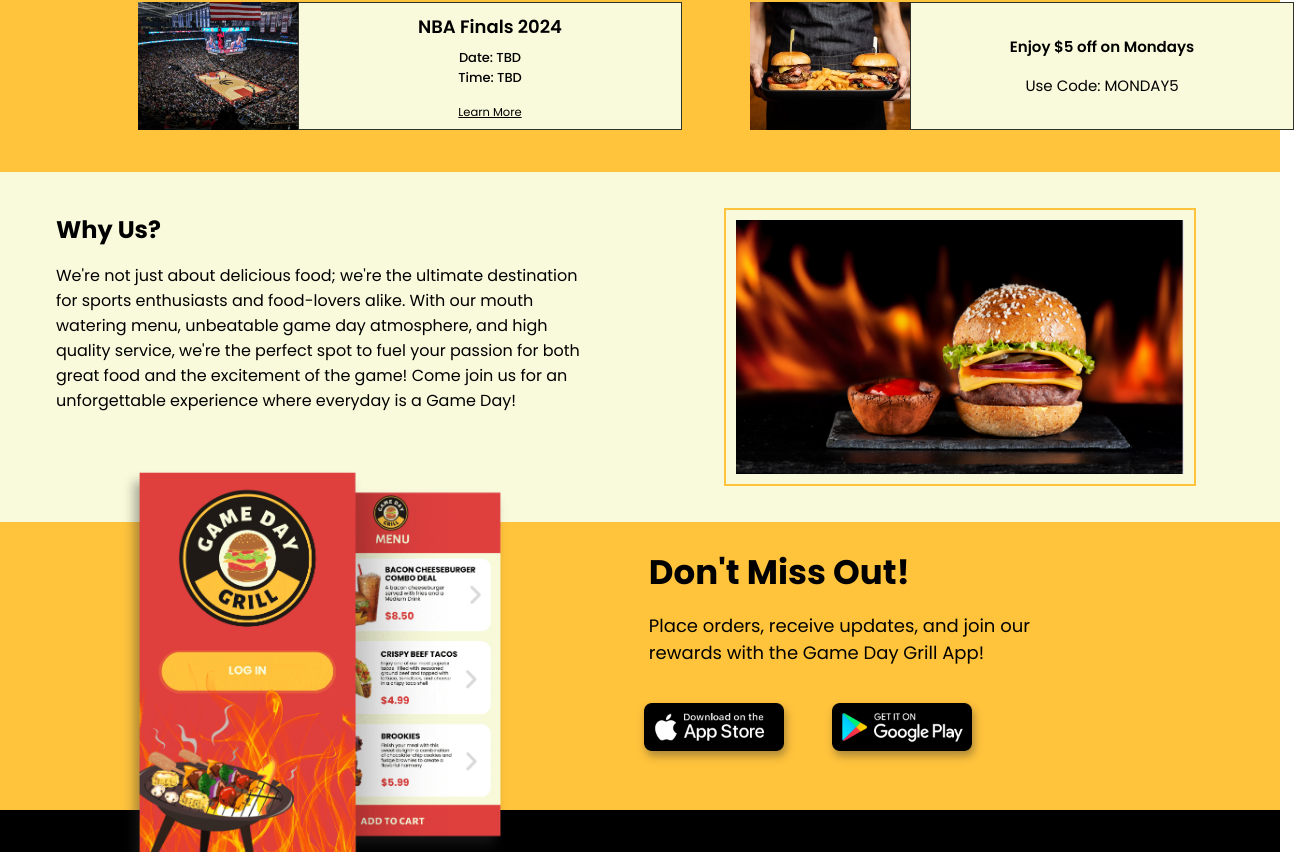
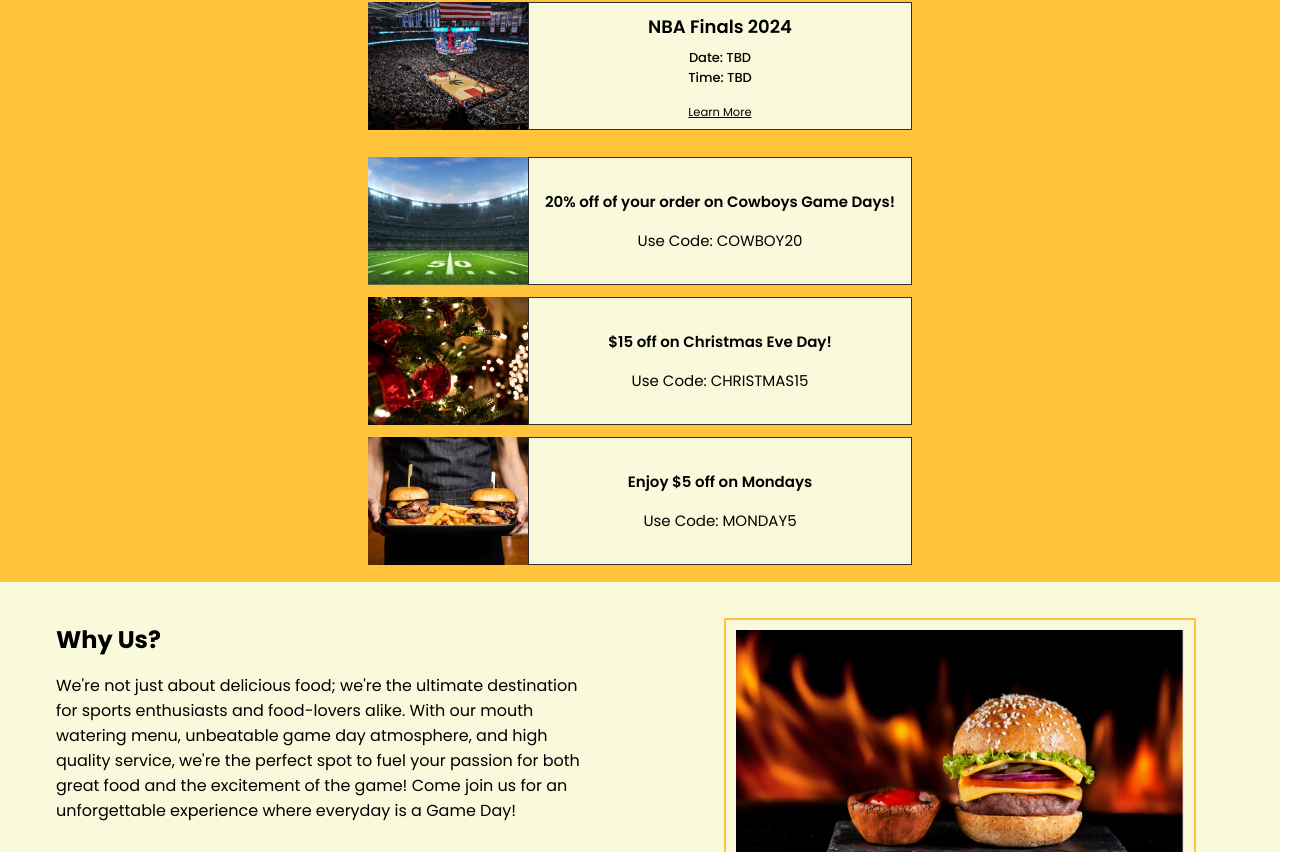
Before and after one commit to shriya-3/gamedaygrill, a React (Vite) app: page /checkout in a window 1280 px wide. Shown: the part 1348-2200 px from the top of the page, 1304 px wide, since content can reach past the window. Built offline with nearby package versions, Linux system fonts and the light colour scheme.

Commit message:
Update Home.css

```diff
--- a/src/pages/Home.css
+++ b/src/pages/Home.css
@@ -139,7 +139,7 @@
 .events_sec {
     position: relative;
     width: 100%;
-    height: 35rem;
+    height: max-content;
     background: #ffc33c;
 }
 
@@ -178,7 +178,9 @@
 
 .events_con {
     margin-top: 2rem;
-    display: grid;
+    display: flex;
+    flex-wrap: wrap;
+    justify-content: center;
     grid-template-columns: auto auto;
     width: 80%;
     column-gap: 3rem;
@@ -316,6 +318,7 @@
     display: grid;
     grid-template-columns: 50% 50%;
     height: max-content;
+    padding-bottom: 2rem;
     background-color: #f8fadb;
 }
 
@@ -426,15 +429,16 @@
 
 .app_content {
     position: relative;
-    margin-left: 5rem;
     width: 30rem;
     height: 100%;
+    justify-content: center;
+    display: flex;
+    flex-direction: column;
     /*border: 1px solid black;*/
 }
 
 
 .app_title {
-    line-height: 5rem;
     font-size: 34px;
     padding: 10px 5px 0px 5px;
 }
@@ -448,6 +452,9 @@
 .download_apps {
     margin-top: 2rem;
     height: 5rem;
+    display: flex;
+    flex-direction: row;
+    flex-wrap: wrap;
 }
 
 .appStore {
```
